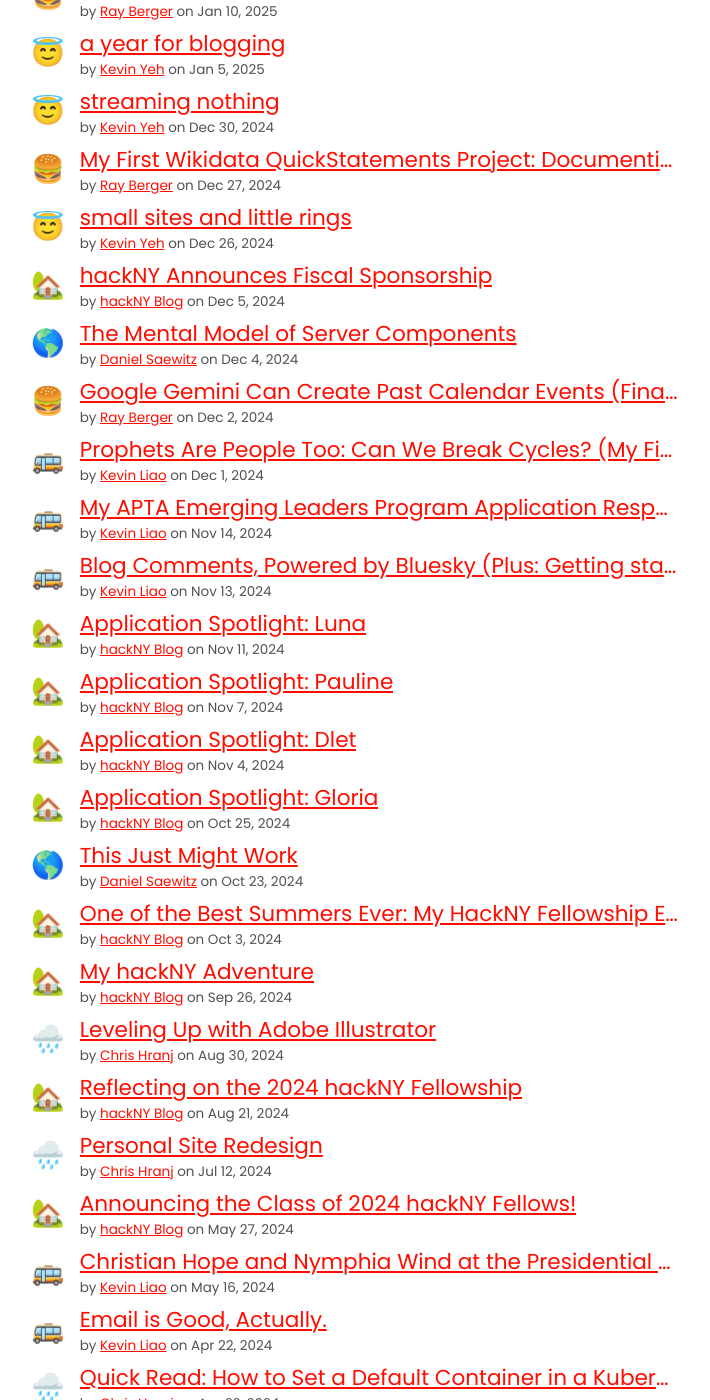
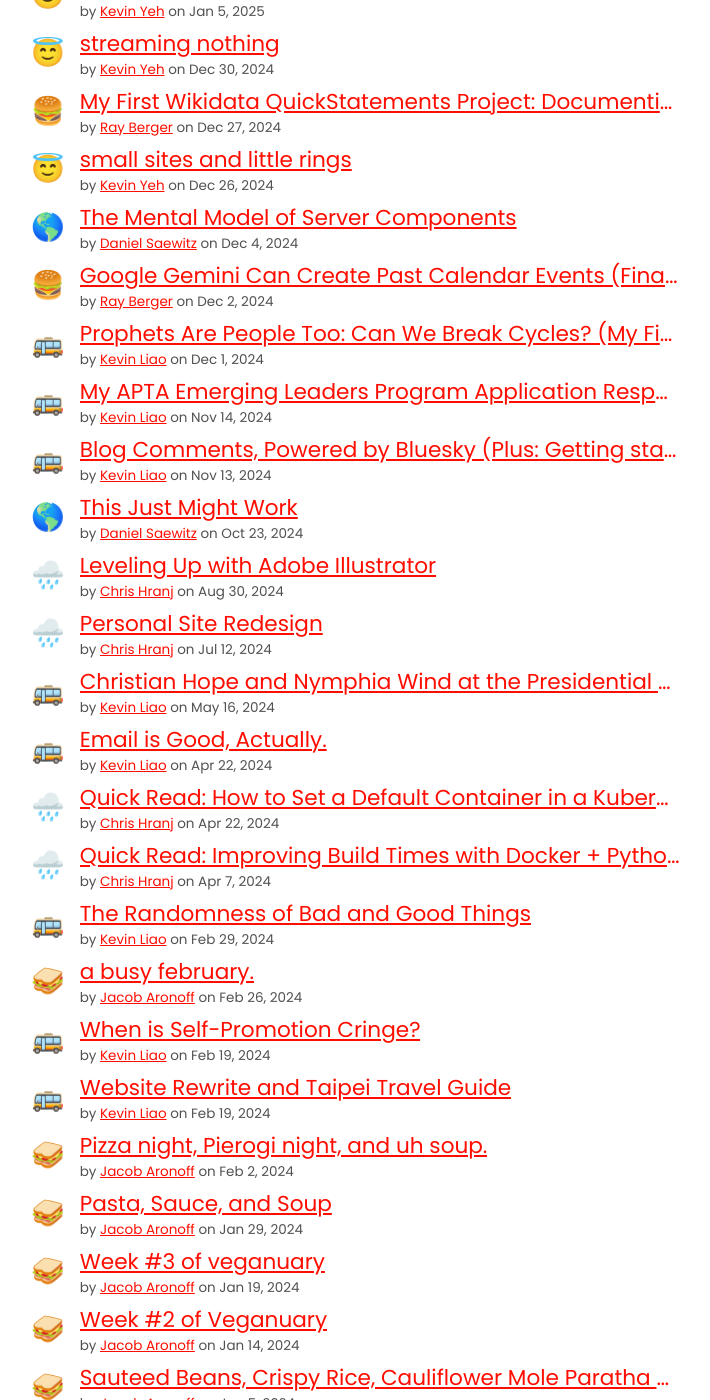
Before and after one commit to hackny/webring, a Jekyll site: the page built from planet.html, in a window 1280 px wide and 1400 px high, scrolled down 3674 px. Shown: the whole window, without its empty margins (309-1019 px from the left). Built offline with Jekyll 4.4.1, drawn with Linux system fonts in a browser that asks for light colours; part of the change alters nothing that is shown; some of the changed text lies outside the part shown.

```diff
--- a/_data/planet.yaml
+++ b/_data/planet.yaml
@@ -1,136 +1,4 @@
 ---
-- id: 5e29ed545609757c6fde2e12:5ef6663d22ea9b6af07efe7a:67bf4dbee7a48d1b9647d2c2
-  title: Announcing the hackNY Spring Conference
-  url: https://hackny.org/blog/announcing-hackny-spring
-  fellow:
-    name: hackNY Blog
-    year: 2010
-    url: https://hackny.org/blog
-    rss_url: https://hackny.org/blog?format=rss
-    emoji: "\U0001F3E1"
-    description: hackNY's aim is to build a diverse and inclusive tech community to
-      empower the next generation of responsible leaders in NYC.
-  published_at: 2025-02-26 18:04
-- id: 5e29ed545609757c6fde2e12:5ef6663d22ea9b6af07efe7a:675096540f34682ec0eb19ae
-  title: hackNY Announces Fiscal Sponsorship
-  url: https://hackny.org/blog/hackny-fiscal-sponsorship
-  fellow:
-    name: hackNY Blog
-    year: 2010
-    url: https://hackny.org/blog
-    rss_url: https://hackny.org/blog?format=rss
-    emoji: "\U0001F3E1"
-    description: hackNY's aim is to build a diverse and inclusive tech community to
-      empower the next generation of responsible leaders in NYC.
-  published_at: 2024-12-05 20:56
-- id: 5e29ed545609757c6fde2e12:5ef6663d22ea9b6af07efe7a:6732240cfcc1041b38c6870e
-  title: 'Application Spotlight: Luna'
-  url: https://hackny.org/blog/application-spotlight-luna
-  fellow:
-    name: hackNY Blog
-    year: 2010
-    url: https://hackny.org/blog
-    rss_url: https://hackny.org/blog?format=rss
-    emoji: "\U0001F3E1"
-    description: hackNY's aim is to build a diverse and inclusive tech community to
-      empower the next generation of responsible leaders in NYC.
-  published_at: 2024-11-11 15:49
-- id: 5e29ed545609757c6fde2e12:5ef6663d22ea9b6af07efe7a:672cdbb8db1c605cdfc33c55
-  title: 'Application Spotlight: Pauline'
-  url: https://hackny.org/blog/application-spotlight-pauline
-  fellow:
-    name: hackNY Blog
-    year: 2010
-    url: https://hackny.org/blog
-    rss_url: https://hackny.org/blog?format=rss
-    emoji: "\U0001F3E1"
-    description: hackNY's aim is to build a diverse and inclusive tech community to
-      empower the next generation of responsible leaders in NYC.
-  published_at: 2024-11-07 15:34
-- id: 5e29ed545609757c6fde2e12:5ef6663d22ea9b6af07efe7a:6728f816d65f452338f29827
-  title: 'Application Spotlight: Dlet'
-  url: https://hackny.org/blog/application-spotlight-dlet
-  fellow:
-    name: hackNY Blog
-    year: 2010
-    url: https://hackny.org/blog
-    rss_url: https://hackny.org/blog?format=rss
-    emoji: "\U0001F3E1"
-    description: hackNY's aim is to build a diverse and inclusive tech community to
-      empower the next generation of responsible leaders in NYC.
-  published_at: 2024-11-04 16:36
-- id: 5e29ed545609757c6fde2e12:5ef6663d22ea9b6af07efe7a:67190d5636f942652a91d568
-  title: 'Application Spotlight: Gloria'
-  url: https://hackny.org/blog/application-spotlight-gloria
-  fellow:
-    name: hackNY Blog
-    year: 2010
-    url: https://hackny.org/blog
-    rss_url: https://hackny.org/blog?format=rss
-    emoji: "\U0001F3E1"
-    description: hackNY's aim is to build a diverse and inclusive tech community to
-      empower the next generation of responsible leaders in NYC.
-  published_at: 2024-10-25 14:45
-- id: 5e29ed545609757c6fde2e12:5ef6663d22ea9b6af07efe7a:66f583c0eb924e0860a66b7d
-  title: 'One of the Best Summers Ever: My HackNY Fellowship Experience'
-  url: https://hackny.org/blog/best-summers-ever
-  fellow:
-    name: hackNY Blog
-    year: 2010
-    url: https://hackny.org/blog
-    rss_url: https://hackny.org/blog?format=rss
-    emoji: "\U0001F3E1"
-    description: hackNY's aim is to build a diverse and inclusive tech community to
-      empower the next generation of responsible leaders in NYC.
-  published_at: 2024-10-03 15:54
-- id: 5e29ed545609757c6fde2e12:5ef6663d22ea9b6af07efe7a:66f57c1da4288b2a72ed93a3
-  title: My hackNY Adventure
-  url: https://hackny.org/blog/hackny-adventure
-  fellow:
-    name: hackNY Blog
-    year: 2010
-    url: https://hackny.org/blog
-    rss_url: https://hackny.org/blog?format=rss
-    emoji: "\U0001F3E1"
-    description: hackNY's aim is to build a diverse and inclusive tech community to
-      empower the next generation of responsible leaders in NYC.
-  published_at: 2024-09-26 15:52
-- id: 5e29ed545609757c6fde2e12:5ef6663d22ea9b6af07efe7a:66c65247a06df11fc455ec52
-  title: Reflecting on the 2024 hackNY Fellowship
-  url: https://hackny.org/blog/reflecting-on-the-2024-hackny-fellowship
-  fellow:
-    name: hackNY Blog
-    year: 2010
-    url: https://hackny.org/blog
-    rss_url: https://hackny.org/blog?format=rss
-    emoji: "\U0001F3E1"
-    description: hackNY's aim is to build a diverse and inclusive tech community to
-      empower the next generation of responsible leaders in NYC.
-  published_at: 2024-08-21 20:47
-- id: 5e29ed545609757c6fde2e12:5ef6663d22ea9b6af07efe7a:668300508597c02e3426989e
-  title: Announcing the Class of 2024 hackNY Fellows!
-  url: https://hackny.org/blog/2024/05/class-of-2024
-  fellow:
-    name: hackNY Blog
-    year: 2010
-    url: https://hackny.org/blog
-    rss_url: https://hackny.org/blog?format=rss
-    emoji: "\U0001F3E1"
-    description: hackNY's aim is to build a diverse and inclusive tech community to
-      empower the next generation of responsible leaders in NYC.
-  published_at: 2024-05-27 19:53
-- id: 5e29ed545609757c6fde2e12:5ef6663d22ea9b6af07efe7a:668314eba362910a1806c0bc
-  title: Announcing the Class of 2023 hackNY Fellows!
-  url: https://hackny.org/blog/y5bbjr0x82shgli52242sryjx7j1w5
-  fellow:
-    name: hackNY Blog
-    year: 2010
-    url: https://hackny.org/blog
-    rss_url: https://hackny.org/blog?format=rss
-    emoji: "\U0001F3E1"
-    description: hackNY's aim is to build a diverse and inclusive tech community to
-      empower the next generation of responsible leaders in NYC.
-  published_at: 2023-07-18 20:44
 - id: https://newsletter.hackny.org/archive/hackny-news-2025-fellowship-weekly-aug-3/
   title: "[hackNY News] 2025 Fellowship Weekly – Aug 3"
   url: https://newsletter.hackny.org/archive/hackny-news-2025-fellowship-weekly-aug-3/
```
